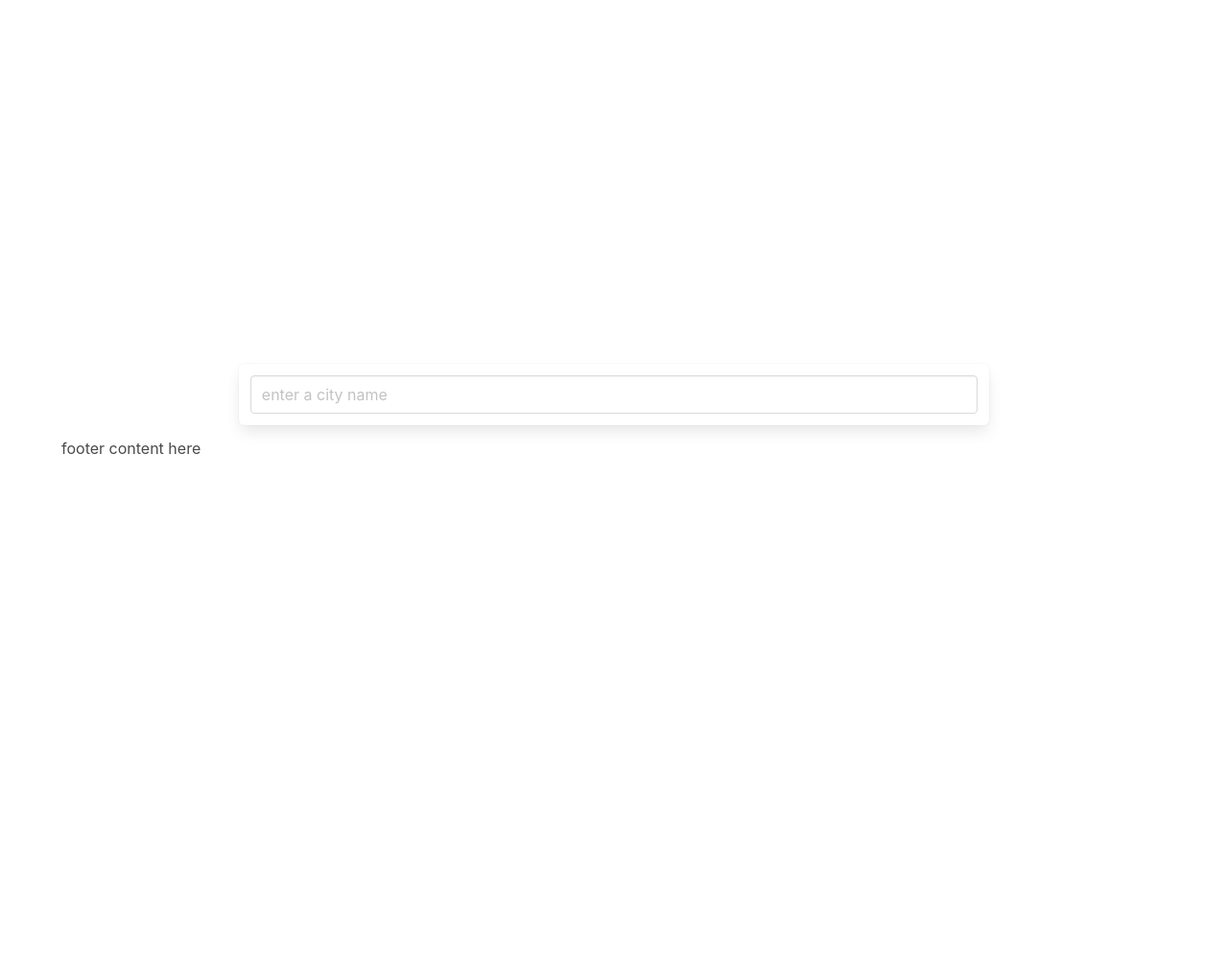
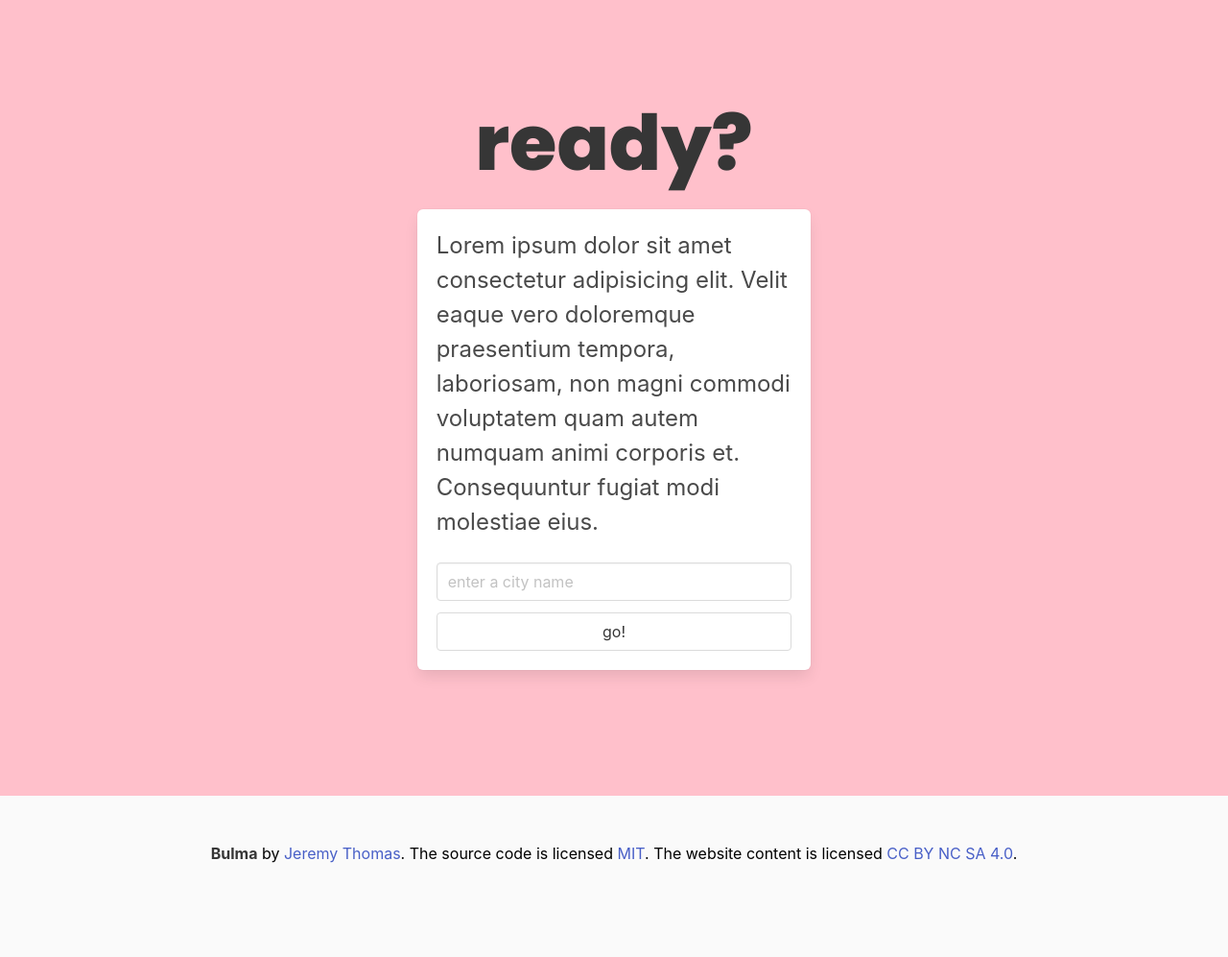
Before and after one commit to cultstatue/ready-, a plain HTML site: page index.html in a window 1280 px wide. Shown: the whole page at 96% size. Before the commit the page ends 800 px from the top, so only its background shows below. Drawn offline with nearby package versions, Linux system fonts and the light colour scheme; no server answers.

Commit message:
working out landing page

```diff
--- a/assets/css/style.css
+++ b/assets/css/style.css
@@ -1,5 +1,34 @@
-.search-box {
 
-    margin-top: 30%;
+
+body {
+
+    background-color: white;
+    height: 100vh;
+    color: var(--color-four);
+
+  }
+
+.main-container {
+
+    background-color: pink;
+}
+
+.title-font {
+
+    font-family: 'Poppins', sans-serif;
+    font-size: 5.0rem;
 
 }
+
+.intro-box {
+
+    margin-top: 8%;
+    margin-bottom: 10%;
+
+}
+
+.intro-box h1 {
+
+    text-align: center;
+
+}
--- a/index.html
+++ b/index.html
@@ -5,25 +5,70 @@
     <meta charset="UTF-8" />
     <meta name="viewport" content="width=device-width, initial-scale=1.0" />
     <link rel="stylesheet" href="https://cdn.jsdelivr.net/npm/bulma@0.9.4/css/bulma.min.css">
+    <link rel="preconnect" href="https://fonts.googleapis.com">
+    <link rel="preconnect" href="https://fonts.gstatic.com" crossorigin>
+    <link href="https://fonts.googleapis.com/css2?family=Poppins:wght@800&display=swap" rel="stylesheet">
     <link rel="stylesheet" href="./assets/css/style.css" />
     <title>Project One</title>
 
   </head>
   <body>
+
     <!-- main section -->
-    <main id="main-container" class="columns is-mobile">
+    <main id="main-container" class="main-container">
 
-      <div id="search-box" class="search-box box column is-three-fifths is-offset-one-fifth">
+      <div id="intro" class="columns is-mobile is-centered">
 
-        <input id="city-input" class="input" type="text" placeholder="enter a city name">
+        <div class="intro-box column is-4">
+
+          <h1 class="title title-font">ready?</h1>
+
+          <div id="search-box" class="search-box box">
+
+            <div class="content is-size-4">
+
+              Lorem ipsum dolor sit amet consectetur adipisicing elit. Velit eaque vero doloremque praesentium tempora, laboriosam, non magni commodi voluptatem quam autem numquam animi corporis et. Consequuntur fugiat modi molestiae eius.
+
+            </div>
+
+            <div class="field">
+
+              <div class="control">
+
+                <input id="city-input" class="input" type="text" placeholder="enter a city name">
+
+              </div>
+
+            </div>
+
+            <div class="control">
+
+              <button class="button is-fullwidth">go!</button>
+
+            </div>
+
+          </div>
+
+        </div>
 
       </div>
 
     </main>
+
     <!--footer-->
-    <footer class="container">
+    <footer class="footer">
 
-      footer content here
+      <div class="content has-text-centered">
+
+        <p>
+
+          <strong>Bulma</strong> by <a href="https://jgthms.com">Jeremy Thomas</a>. The source code is licensed
+          <a href="http://opensource.org/licenses/mit-license.php">MIT</a>. The website content
+          is licensed <a href="http://creativecommons.org/licenses/by-nc-sa/4.0/">CC BY NC SA 4.0</a>.
+
+        </p>
+
+      </div>
 
     </footer>
 
```
